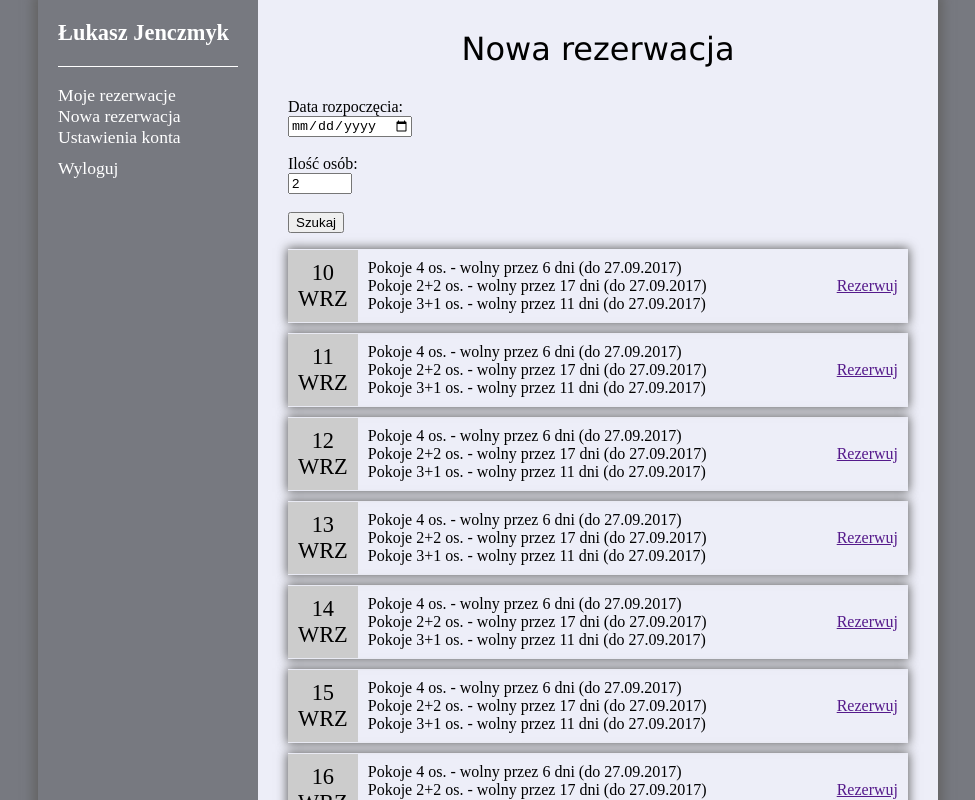
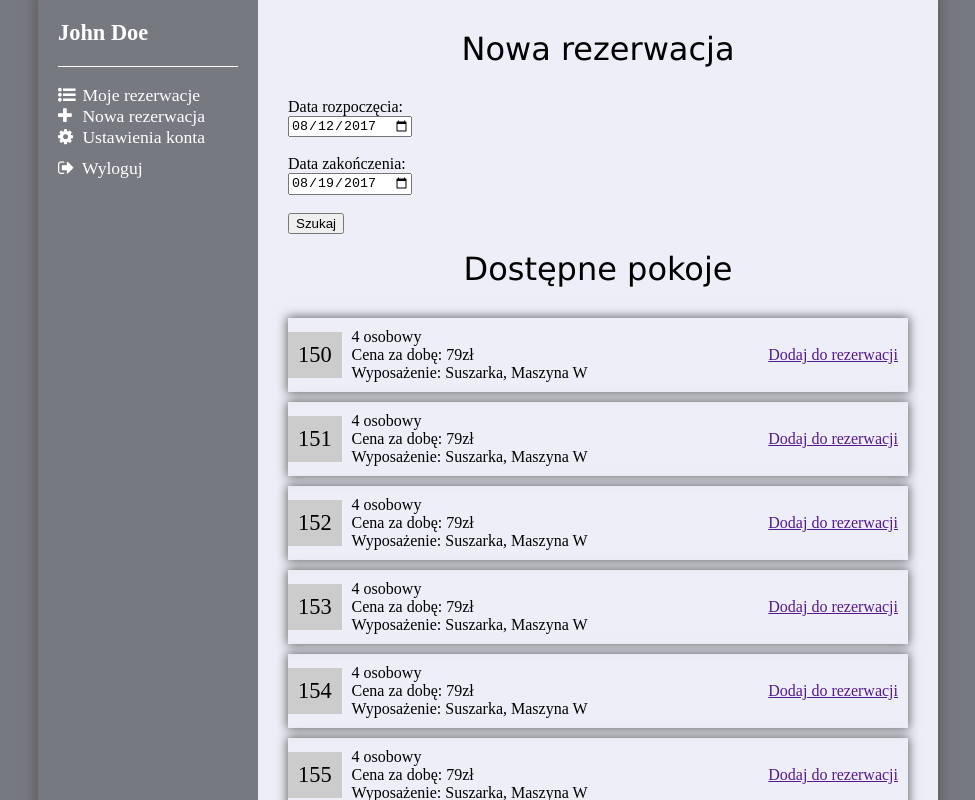
Before and after one commit to lukix/Pensjonat-web, a plain HTML site: page new-reservation.html in a window 1280 px wide. Both pictures are taken after a click on the button "Szukaj". Shown: the top 800 px of the page, without its empty margins (152-1127 px from the left). Drawn offline with Linux system fonts and the light colour scheme.

Commit message:
Add minor improvements

```diff
--- a/css/new-reservation.css
+++ b/css/new-reservation.css
@@ -1,12 +1,12 @@
-#calendar {
+.rooms {
 	list-style-type: none;
 	padding: 0;
 }
-#calendar ul {
+.rooms ul {
 	list-style-type: none;
 	padding: 0;
 }
-#calendar>li {
+.rooms>li {
 	display: flex;
 	justify-content: space-between;
 	flex-direction: row;
@@ -16,20 +16,20 @@
 	margin-bottom: 10px;
 }
 
-#calendar>li>.date {
+.rooms>li>.date {
 	padding: 10px;
 	background: #ccc;
 }
-#calendar>li>.date>span {
+.rooms>li>.date>span {
 	display: block;
 	font-size: 1.4rem;
 }
 
-#calendar>li>ul {
+.rooms>li>ul {
 	flex: 1;
 	text-align: left;
 	padding: 10px;
 }
-#calendar>li>.action {
+.rooms>li>.action {
 	padding: 10px;
 }
--- a/css/styles.css
+++ b/css/styles.css
@@ -57,6 +57,9 @@ ul.menu a {
 	color: white;
 	text-decoration: none;
 	display: block;
+}
+ul.menu a i {
+	width: 20px;
 }
 ul.menu a:hover {
 	color: #ccc;
@@ -226,3 +229,6 @@ select{
 .error-message {
 	color: red;
 }
+div.your-reservation {
+	margin-bottom: 40px;
+}
--- a/js/URL.js
+++ b/js/URL.js
@@ -1 +1 @@
-let URL = 'http://pensjonat.localtunnel.me/api/';
+let URL = 'http://pensjonat-dev.northeurope.cloudapp.azure.com/api/';
--- a/js/new-reservation.js
+++ b/js/new-reservation.js
@@ -1,58 +1,84 @@
-const calendarData = new Array(14).fill(
+const availableRooms = new Array(14).fill(
 	{
 		date: '10.09.2017',
-		options: [
-			{
-				rooms: [{capacity: 4}],
-				availability: 6
-			},
-			{
-				rooms: [{capacity: 2}, {capacity: 2}],
-				availability: 17
-			},
-			{
-				rooms: [{capacity: 3}, {capacity: 1}],
-				availability: 11
-			}
-		]
-	}).map((item, index) => Object.assign({}, item, {date: (10+index)+'.09.2017'}));
+		capacity: 4,
+		price: 79,
+		selected: false
+	}).map((item, index) => Object.assign({}, item, {number: (150+index)}));
 (function () {
-	function getAvailableTerms() {
+	let state = {
+		rooms: []
+	};
+	function render() {
+		showRooms(state.rooms);
+	}
+	function setState(obj) {
+		state = Object.assign({}, state, obj);
+	}
+
+	function getAvailableRooms() {
 		return new Promise((resolve, reject) => {
-			resolve(calendarData);
+			resolve(availableRooms);
 		});
 	}
-	function showCalendar(calendarData) {
+	function showRooms() {
 		const stringToDate = (string) => {
 			let [d, m, y] = string.split('.');
 			return new Date([m, d, y].join('.'));
 		};
-		const personsString = (n) => n === 1 ? 'osoba' : (n > 1 && n < 5) ? 'osoby' : 'osób';
-		const monthAbbreviations = ['STY', 'LUT', 'MAR', 'KWI', 'MAJ', 'CZE', 'LIP', 'SIE', 'WRZ', 'PAŹ', 'LIS', 'GRU'];
-		let html = calendarData.map(term =>
-			`<li>
+		let createRoomsListItem = (room) => {
+			let item = document.createElement('li');
+			item.innerHTML = (`
 				<div class="date">
-					<span>${term.date.split('.')[0]}</span>
-					<span>${monthAbbreviations[parseInt(term.date.split('.')[1])-1]}</span>
+					<span>${room.number}</span>
 				</div>
 				<ul>
-					${
-						term.options.map(option =>
-							`<li>${option.rooms === 1 ? 'Pokój' : 'Pokoje'} ${option.rooms.map(r => r.capacity).join('+')} os. - wolny przez ${option.availability} dni (do  27.09.2017)<li>`
-						).join('')
-					}
+					<li>${room.capacity} osobowy</li>
+					<li>Cena za dobę: ${room.price}zł</li>
+					<li>Wyposażenie: Suszarka, Maszyna W</li>
 				</ul>
-				<div class="action"><a href="">Rezerwuj</a></div>
-			</li>`
-		).join('');
-		document.querySelector('#calendar').innerHTML = html;
+				<div class="action">
+					<a href="">
+						${room.selected ? 'Usuń z rezerwacji' : 'Dodaj do rezerwacji'}
+					</a>
+				</div>
+			`);
+			item.querySelector('.action>a').addEventListener('click', (e) => {
+				e.preventDefault();
+				room.selected = !room.selected;
+				render();
+			});
+			return item;
+		};
+
+		document.querySelector('p#no-rooms-found').style.display =
+			state.rooms.filter(room => !room.selected).length === 0 ? 'block' : 'none';
+
+		document.querySelector('div.your-reservation').style.display =
+			state.rooms.filter(room => room.selected).length === 0 ? 'none' : 'block';
+
+		document.querySelector('#allRooms').innerHTML = '';
+		state.rooms
+			.filter(room => !room.selected)
+			.map(room => createRoomsListItem(room))
+			.forEach(room => document.querySelector('#allRooms').appendChild(room));
+
+		document.querySelector('#reservedRooms').innerHTML = '';
+		state.rooms
+			.filter(room => room.selected)
+			.map(room => createRoomsListItem(room))
+			.forEach(room => document.querySelector('#reservedRooms').appendChild(room));
 	}
 
 	(function () {
-		document.querySelector('#searchTermsBtn').addEventListener('click', function () {
-			getAvailableTerms().then(calendarData => {
-				showCalendar(calendarData);
+		document.querySelector('#searchRoomsBtn').addEventListener('click', function () {
+			getAvailableRooms().then(roomsData => {
+				setState({rooms: roomsData});
+				render();
 			});
 		});
+		document.getElementById('dateFrom').valueAsDate = new Date();
+		document.getElementById('dateTo').valueAsDate = new Date(new Date().getTime() + 1000*60*60*24*7);
+		render();
 	})();
 })();
--- a/new-reservation.html
+++ b/new-reservation.html
@@ -10,23 +10,38 @@
 		<div class="container wide">
 			<div class="sidebar">
 				<div class="profile-info">
-					<span class="name-surname">Łukasz Jenczmyk</span>
+					<span class="name-surname">John Doe</span>
 				</div>
 				<ul class="menu">
-					<li><a href="my-reservations.html">Moje rezerwacje</a></li>
-					<li><a href="new-reservation.html">Nowa rezerwacja</a></li>
-					<li><a href="settings.html">Ustawienia konta</a></li>
-					<li><a href="logout.html">Wyloguj</a></li>
+					<li>
+						<a href="my-reservations.html"><i class="fa fa-list-ul" aria-hidden="true"></i> Moje rezerwacje</a>
+					</li>
+					<li>
+						<a href="new-reservation.html"><i class="fa fa-plus" aria-hidden="true"></i> Nowa rezerwacja</a>
+					</li>
+					<li>
+						<a href="settings.html"><i class="fa fa-cog" aria-hidden="true"></i> Ustawienia konta</a>
+					</li>
+					<li>
+						<a href="logout.html"><i class="fa fa-sign-out" aria-hidden="true"></i> Wyloguj</a>
+					</li>
 				</ul>
 			</div>
 			<div class="content">
 				<h2>Nowa rezerwacja</h2>
 				<p style="text-align: left">
-					Data rozpoczęcia:<br /><input type="date" /><br /><br />
-					Ilość osób:<br /><input type="number" min="0" max="100" step="1" value="2" /><br /><br />
-					<input type="button" value="Szukaj" id="searchTermsBtn" />
+					Data rozpoczęcia:<br /><input type="date" id="dateFrom" /><br /><br />
+					Data zakończenia:<br /><input type="date" id="dateTo" /><br /><br />
+					<input type="button" value="Szukaj" id="searchRoomsBtn" />
 				</p>
-				<ul id="calendar"></ul>
+				<div class="your-reservation">
+					<h2>Twoja rezerwacja</h2>
+					<ul class="rooms" id="reservedRooms"></ul>
+					<input type="button" value="Rezerwuj" id="reserveBtn" />
+				</div>
+				<h2 class="all-rooms">Dostępne pokoje</h2>
+				<p id="no-rooms-found">Brak dostępnych pokoi w podanym terminie</p>
+				<ul class="rooms" id="allRooms"></ul>
 			</div>
 		</div>
 		<script src="js/URL.js"></script>
```
Also changed, not shown: js/my-reservations.js (+0 -10 lines), js/reservation.js (+24 -2 lines), my-reservations.html (+13 -5 lines), reservation.html (+13 -5 lines), settings.html (+13 -5 lines).
